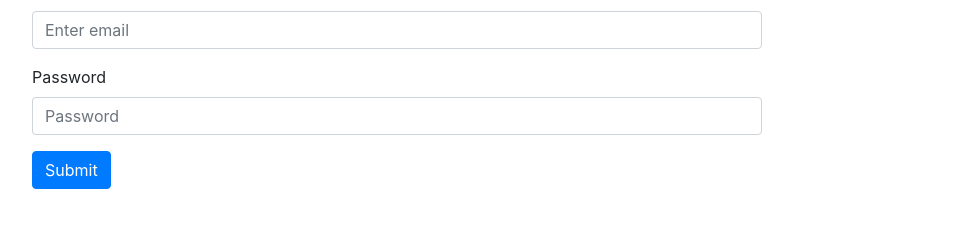
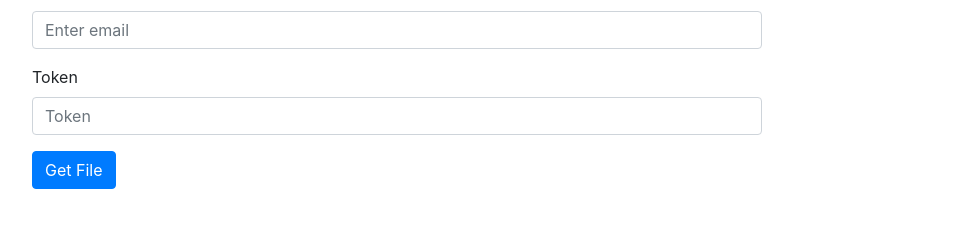
Before and after one commit to chingu-voyages/v9-bears-team-37, a React (Create React App) app in the folder client/: page / in a window 1280 px wide. Shown: the part 133-360 px from the top of the page, without its empty margins (53-1024 px from the left). Built offline with nearby package versions, Linux system fonts and the light colour scheme.

Commit message:
download form

```diff
--- a/client/src/components/DownloadForm.jsx
+++ b/client/src/components/DownloadForm.jsx
@@ -2,20 +2,73 @@ import React, { Component } from 'react';
 import { Form, Button } from 'react-bootstrap';
 
 export default class DownloadForm extends Component {
+  state = {
+    email: '',
+    password: '',
+    errors: {}
+  };
+
+  handleSubmit = e => {
+    e.preventDefault();
+
+    const { email, password } = this.state;
+
+    if (email === '') {
+      this.setState({
+        errors: { email: 'Email is required' }
+      });
+      return;
+    }
+    if (password === '') {
+      this.setState({
+        errors: { password: 'Password is required' }
+      });
+      return;
+    }
+
+    this.setState({
+      email: '',
+      password: '',
+      errors: {}
+    });
+    //console.log(this.state.email, this.state.password);
+  };
+
+  handleChange = e => {
+    this.setState({
+      [e.target.name]: e.target.value
+    });
+  };
+
   render() {
+    const { email, password, errors } = this.state;
     return (
-      <Form>
+      <Form onSubmit={this.handleSubmit}>
         <Form.Group controlId="formBasicEmail">
           <Form.Label>Email address</Form.Label>
-          <Form.Control type="email" placeholder="Enter email" />
+          <Form.Control
+            type="email"
+            name="email"
+            placeholder="Enter email"
+            value={email}
+            onChange={this.handleChange}
+            //error={errors.email}
+          />
         </Form.Group>
 
         <Form.Group controlId="formBasicPassword">
-          <Form.Label>Password</Form.Label>
-          <Form.Control type="password" placeholder="Password" />
+          <Form.Label>Token</Form.Label>
+          <Form.Control
+            type="password"
+            name="password"
+            placeholder="Token"
+            value={password}
+            onChange={this.handleChange}
+            //error={errors.password}
+          />
         </Form.Group>
         <Button variant="primary" type="submit">
-          Submit
+          Get File
         </Button>
       </Form>
     );
```
